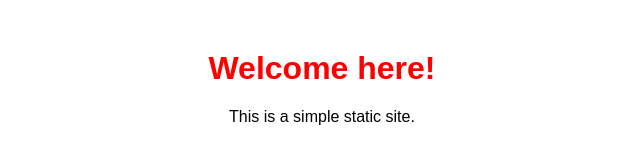
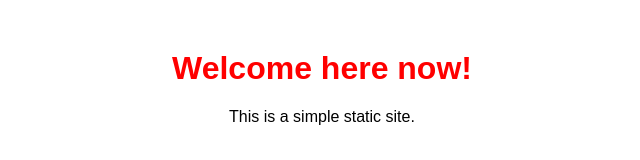
Before and after one commit to ChadhaWerghemi/first-project, a plain HTML site: page index.html in a window 1280 px wide. Shown: the whole page, without its empty margins (318-958 px from the left). Drawn offline with Linux system fonts and the light colour scheme.

Commit message:
Updated HTML

```diff
--- a/index.html
+++ b/index.html
@@ -7,7 +7,7 @@
     <link rel="stylesheet" href="style.css">
 </head>
 <body>
-    <h1>Welcome here!</h1>
+    <h1>Welcome here now!</h1>
     <p>This is a simple static site.</p>
 </body>
 </html>
```
